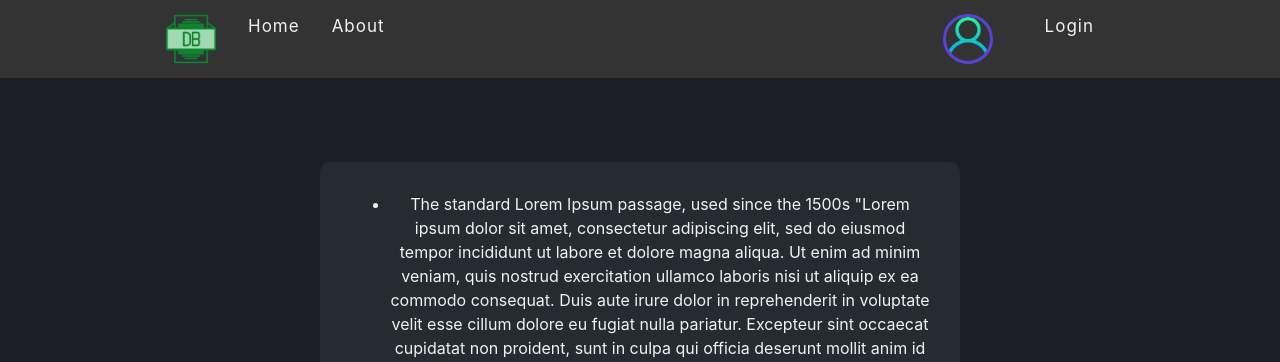
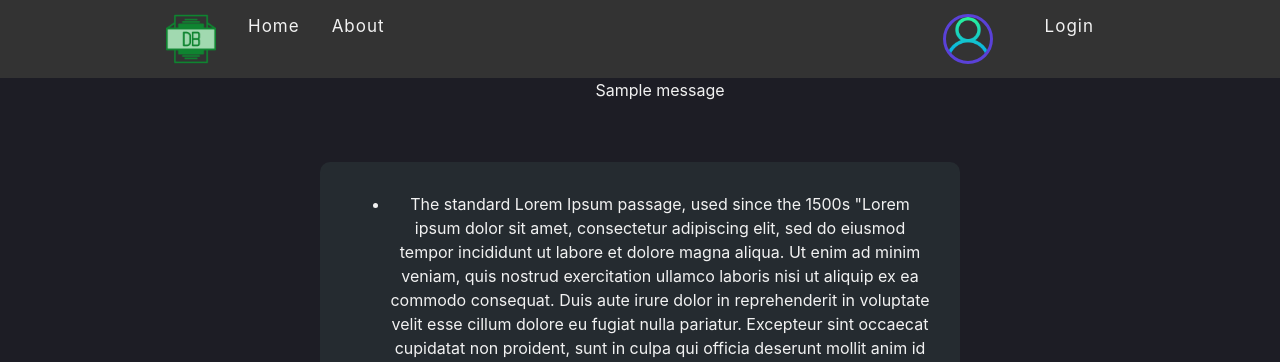
Before and after one commit to dawid31/socialflow, a Django app: page /about/ in a window 1280 px wide. Shown: the top 362 px of the page. Run offline with Django 3.2, Linux system fonts and the light colour scheme; one stand-in notice (Sample message) is shown.

Commit message:
added feedback message for user during registration if its done successfully or if any errors appeared during it fixed password recovery bug - one view at last step wasn't loading which resulted in error

```diff
--- a/DjangoBlogApp/templates/DjangoBlogApp/main.html
+++ b/DjangoBlogApp/templates/DjangoBlogApp/main.html
@@ -18,6 +18,14 @@
     {% block content %}
     <body class="global">
 
+    <!-- Notify about messages for example an error during registration declared in views.py  -->
+    {% if messages %}
+      <ul class="messages">
+        {% for message in messages %}
+          {{message}}
+        {% endfor %}
+      </ul>
+    {% endif %}
 
     </body>
     {% endblock content %}
--- a/DjangoBlogApp/urls.py
+++ b/DjangoBlogApp/urls.py
@@ -27,9 +27,9 @@ urlpatterns = [
     auth_views.PasswordResetConfirmView.as_view(template_name='DjangoBlogApp/password_reset_confirm.html'),
     name="password_reset_confirm"),
 
-    path('reset_password_complete/',
+    path('password_reset_complete/',
     auth_views.PasswordResetCompleteView.as_view(template_name='DjangoBlogApp/password_reset_complete.html'),
-    name="password_reset_form"),
+    name="password_reset_complete"),
 
     path('profile/<str:pk>/', views.profile, name="profile"),
     path('followers/<str:pk>/', views.followers, name="followers"),
--- a/DjangoBlogApp/views.py
+++ b/DjangoBlogApp/views.py
@@ -8,6 +8,7 @@ from django.contrib.auth import get_user_model
 from django.contrib.auth.models import User
 from django.contrib.auth import authenticate, login, logout
 from django.core.paginator import Paginator
+from django.contrib import messages
 
 # Create your views here.
 def home(request):
@@ -220,11 +221,14 @@ def registerUser(request):
         if form.is_valid():
             user = form.save(commit=False)
             user.save()
-
             user = authenticate(request, username=user.username, password=request.POST['password1'])
 
             if user is not None:
                 login(request, user)
+                messages.success(request, "Your account was created successfully")
                 return redirect('home')
+        else:
+            messages.error(request, "There was an error during registration")
+
     context = {'form': form}
     return render(request, 'DjangoBlogApp/register.html', context)
--- a/static/css/main.css
+++ b/static/css/main.css
@@ -16,6 +16,10 @@
     text-decoration: none;
 }
 
+.messages
+{
+    text-align: center;
+}
 
 .home-container
 {
```
Also changed, not shown: README.MD, db.sqlite3.
